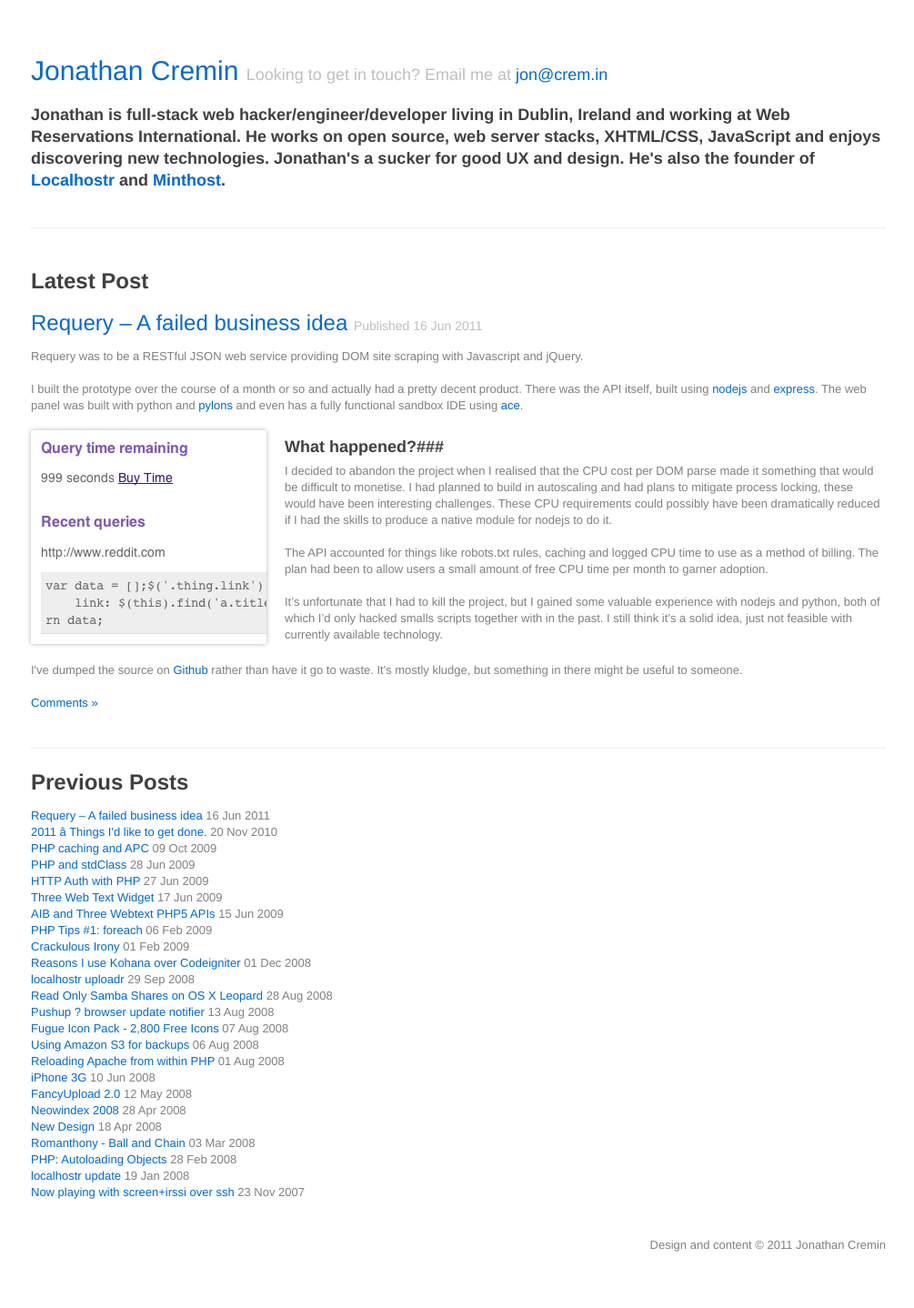
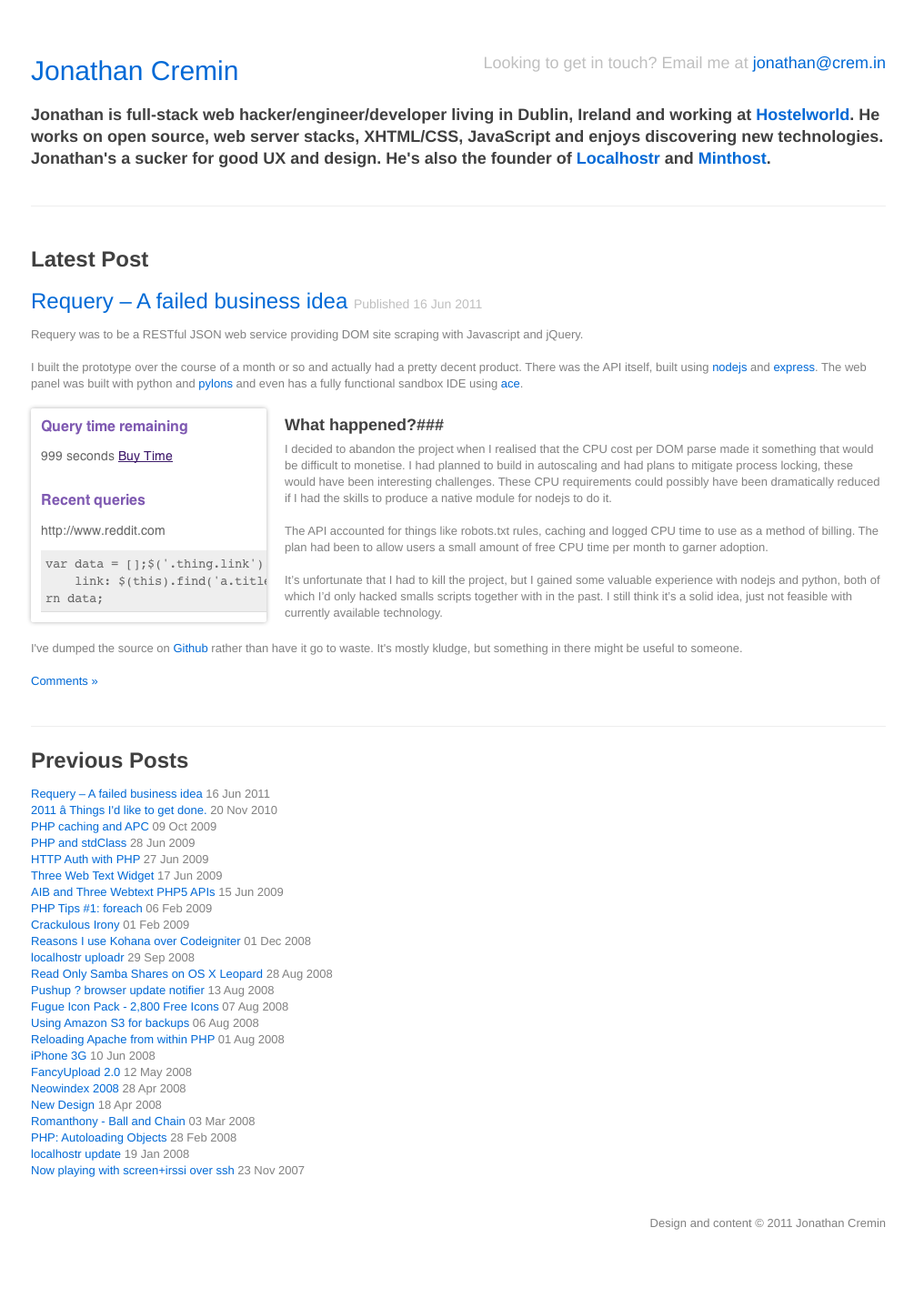
Before and after one commit to kudos/crem.in, a Jekyll site: the page built from index.html, in a window 1280 px wide. Shown: the whole page at 91% size, without its empty margins (136-1141 px from the left). Built offline with Jekyll 4.4.1, drawn with Linux system fonts in a browser that asks for light colours; Markdown is read by kramdown in place of the engine named in the settings; after the commit the page ends 1414 px from its top, so only the background shows below that.

Commit message:
minor header changes

```diff
--- a/_layouts/post.html
+++ b/_layouts/post.html
@@ -2,7 +2,7 @@
 layout: default
 ---
 <header>
-	<h1><a href="/">Jonathan Cremin</a> <small>Looking to get in touch? Email me at <a href="mailto:jon@crem.in">jon@crem.in</a></small></h1>
+	<h1><a href="/">Jonathan Cremin</a> <small style="float:right">Looking to get in touch? Email me at <a href="mailto:jonathan@crem.in">jonathan@crem.in</a></small></h1>
 </header>
 
 <hr />
--- a/index.html
+++ b/index.html
@@ -3,10 +3,10 @@ layout: default
 title: Jonathan Cremin &ndash; Web Hacker/Engineer/Developer
 ---
 <header>
-			<h1><a href="/">Jonathan Cremin</a> <small>Looking to get in touch? Email me at <a href="mailto:jon@crem.in">jon@crem.in</a></small></h1>
+			<h1><a href="/">Jonathan Cremin</a> <small style="float:right">Looking to get in touch? Email me at <a href="mailto:jonathan@crem.in">jonathan@crem.in</a></small></h1>
 			<!-- About -->
 			<div id="about">
-				Jonathan is full-stack web hacker/engineer/developer living in Dublin, Ireland and working at Web Reservations International. He works on open source, web server stacks, XHTML/CSS, JavaScript and enjoys discovering new technologies. Jonathan's a sucker for good UX and design. He's also the founder of <a href="http://localhostr.com">Localhostr</a> and <a href="https://minthost.com">Minthost</a>.
+				Jonathan is full-stack web hacker/engineer/developer living in Dublin, Ireland and working at <a href="http://www.hostelworld.com">Hostelworld</a>. He works on open source, web server stacks, XHTML/CSS, JavaScript and enjoys discovering new technologies. Jonathan's a sucker for good UX and design. He's also the founder of <a href="http://localhostr.com">Localhostr</a> and <a href="https://minthost.com">Minthost</a>.
 			</div>
 		</header>
 
```
